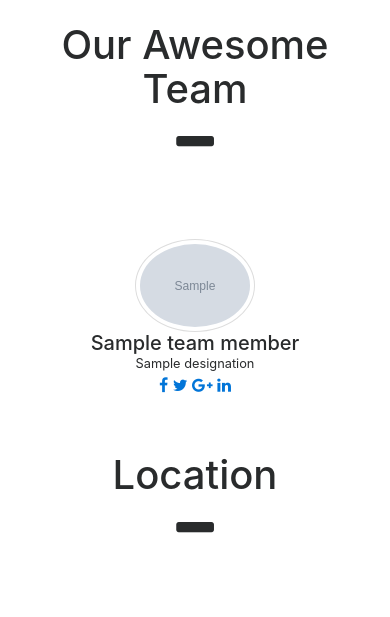
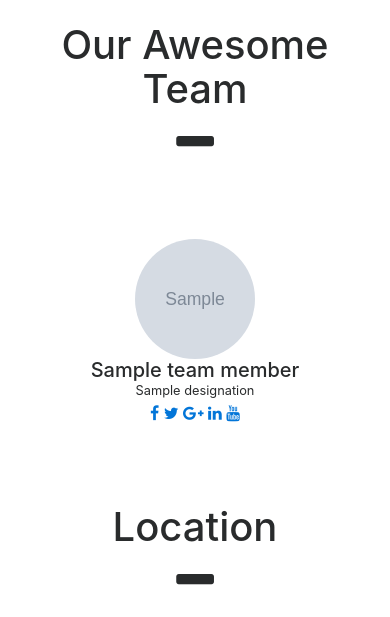
Before and after one commit to bkawan/pms, a Django app: template templates/landing.html in a window 390 px wide. Shown: the part 2995-3612 px from the top of the page. Run offline with Django 3.2, Linux system fonts and the light colour scheme; the template is opened without the code that fills it: most values are stand-ins (such as "Sample title", 1, 10 or a date in 2020); grey boxes marked "Sample" are stand-in pictures; some libraries are stand-ins or nearby versions.

Commit message:
minor change on team

```diff
--- a/config/settings/base.py
+++ b/config/settings/base.py
@@ -147,6 +147,7 @@ THUMBNAIL_ALIASES = {
         '100-100' : {"size" : (100, 100), 'crop' : False, 'quality' : 90},
         '600-400' : {"size" : (600, 500), 'crop' : False, 'quality' : 90},
         '84-84' : {"size" : (84, 84), 'crop' : False, 'quality' : 90},
+        '120-120' : {"size" : (120,120), 'crop' : False, 'quality' : 90},
         '64-64' : {"size" : (64, 64), 'crop' : False, 'quality' : 90},
         'product_list' : {"size" : (256, 180), 'crop' : False, 'quality' : 90},
         'product_image_slider' : {"size" : (600, 400), 'crop' : False, 'quality ' : 90},
--- a/templates/landing.html
+++ b/templates/landing.html
@@ -294,9 +294,10 @@
             </div>
             <div class="row m-2">
                 {% for team_member in team_members %}
+                    <div class="col-md-2 pb-4">
                         <div class="card border-0 mx-auto">
-                        <img src="{{ team_member.image|thumbnail_url:'84-84' }}" alt="{{ team_member.name }}"
-                             class="mx-auto card-img-top rounded-circle img-thumbnail" height="120"
+                            <img src="{{ team_member.image|thumbnail_url:'120-120' }}" alt="{{ team_member.name }}"
+                                 class="mx-auto card-img-top rounded-circle" height="120"
                                  width="120">
                             <div class="card-text text-center border-0">
                                 <h5 class="card-title p-0 m-0">
@@ -319,7 +320,12 @@
                                     {% if team_member.linkedin %}
                                         <a href="{{ team_member.linkedin }}"><i class="fa fa-linkedin"></i></a>
                                     {% endif %}
+                                    {% if team_member.youtube %}
+                                        <a href="{{ team_member.youtube }}"><i class="fa fa-youtube"></i></a>
+                                    {% endif %}
                                 </p>
+
+                            </div>
                         </div>
                     </div>
                 {% endfor %}
```
Lines whose indentation alone changed are shown as unchanged.
